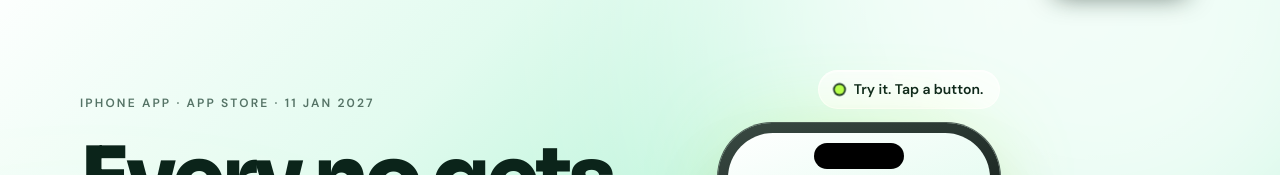
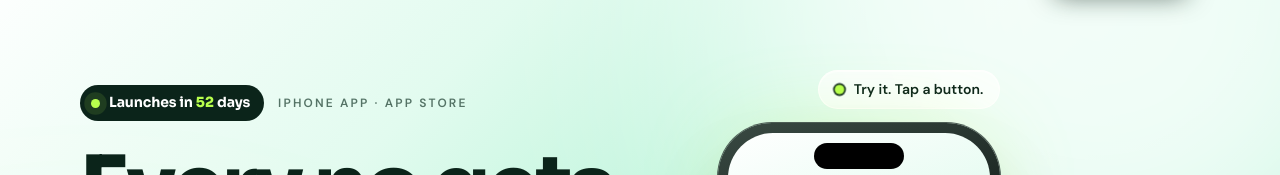
Before and after one commit to thanglee1803-coder/bursey-site, a plain HTML site: page index.html in a window 1280 px wide. Shown: the part 61-236 px from the top of the page. Drawn offline with Linux system fonts and the light colour scheme; animation ran at ten frames a second.

Commit message:
Update site
Co-Authored-By: Claude Opus 5.5 <noreply@anthropic.com>

```diff
--- a/css/style.css
+++ b/css/style.css
@@ -142,6 +142,11 @@ b, .num { font-variant-numeric: tabular-nums; }
 .hero__grid { display: grid; gap: 56px; grid-template-columns: 1fr; }
 .hero__copy > * + * { margin-top: 24px; }
 .hero__copy .fine { margin-top: 14px; }
+.launch { display: flex; align-items: center; flex-wrap: wrap; gap: 10px 14px; }
+.launch__pill { display: inline-flex; align-items: center; gap: 9px; padding: 7px 14px 7px 11px; border-radius: 99px; background: var(--ink); color: #fff; font-family: var(--display); font-weight: 700; font-size: 14px; letter-spacing: -.01em; }
+.launch__pill b { color: var(--lime); font-weight: 800; }
+.launch__dot { width: 9px; height: 9px; border-radius: 50%; background: var(--lime); box-shadow: 0 0 0 0 rgba(184, 255, 77, .7); animation: launchPulse 2s ease-out infinite; }
+@keyframes launchPulse { 70%, 100% { box-shadow: 0 0 0 8px rgba(184, 255, 77, 0); } }
 
 .join--inline { display: flex; flex-wrap: wrap; gap: 10px; max-width: 520px; }
 .join--inline input[type="email"] { flex: 1 1 220px; }
--- a/index.html
+++ b/index.html
@@ -60,7 +60,7 @@
 <section class="hero" id="top">
   <div class="wrap hero__grid">
     <div class="hero__copy">
-      <p class="eyebrow" data-glide>iPhone app · App Store · 11 Jan 2027</p>
+      <p class="launch" data-glide><span class="launch__pill"><i class="launch__dot" aria-hidden="true"></i><span id="launchText">Launches 11 January 2027</span></span><span class="eyebrow">iPhone app · App Store</span></p>
       <h1 data-glide>Every no gets you closer to <span class="grad">a yes.</span></h1>
       <p class="lede" data-glide>Made a call? One tap: Not reached, Talked – no or Win. Bursey counts every try, so you can see your effort add up.</p>
       <form class="join join--inline" data-glide data-waitlist novalidate>
--- a/js/main.js
+++ b/js/main.js
@@ -221,6 +221,23 @@
   });
   $('#pDate').textContent = new Date().toLocaleDateString('en-GB', { weekday: 'short', day: 'numeric', month: 'short' });
   paintPhone();
+
+  /* ---------------------------------------------------------------- Launch countdown: real days until 11 Jan 2027 */
+  (function launchCountdown() {
+    var node = $('#launchText');
+    if (!node) return;
+    function paint() {
+      var now = new Date();
+      var today = new Date(now.getFullYear(), now.getMonth(), now.getDate());
+      var days = Math.round((new Date(2027, 0, 11) - today) / 864e5);
+      if (days > 1) node.innerHTML = 'Launches in <b>' + days + '</b> days';
+      else if (days === 1) node.innerHTML = 'Launches <b>tomorrow</b>';
+      else if (days === 0) node.innerHTML = 'Out <b>today</b> on the App Store';
+      else node.innerHTML = 'Out now on the App Store';
+    }
+    paint();
+    setInterval(paint, 60 * 60 * 1000);
+  })();
 
   /* ---------------------------------------------------------------- Founder: Day N, counted live */
   function paintFounder(cfg) {
```
